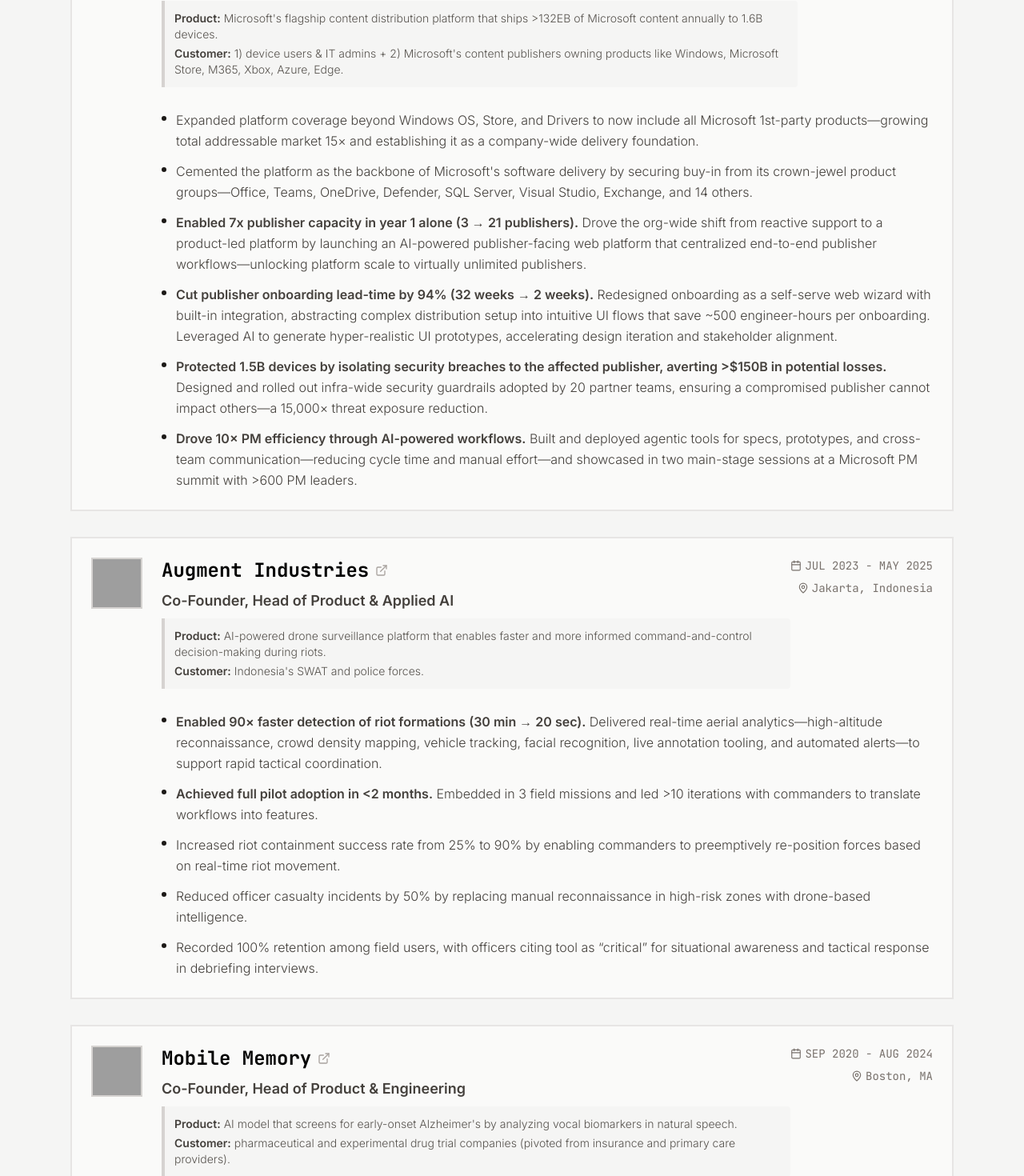
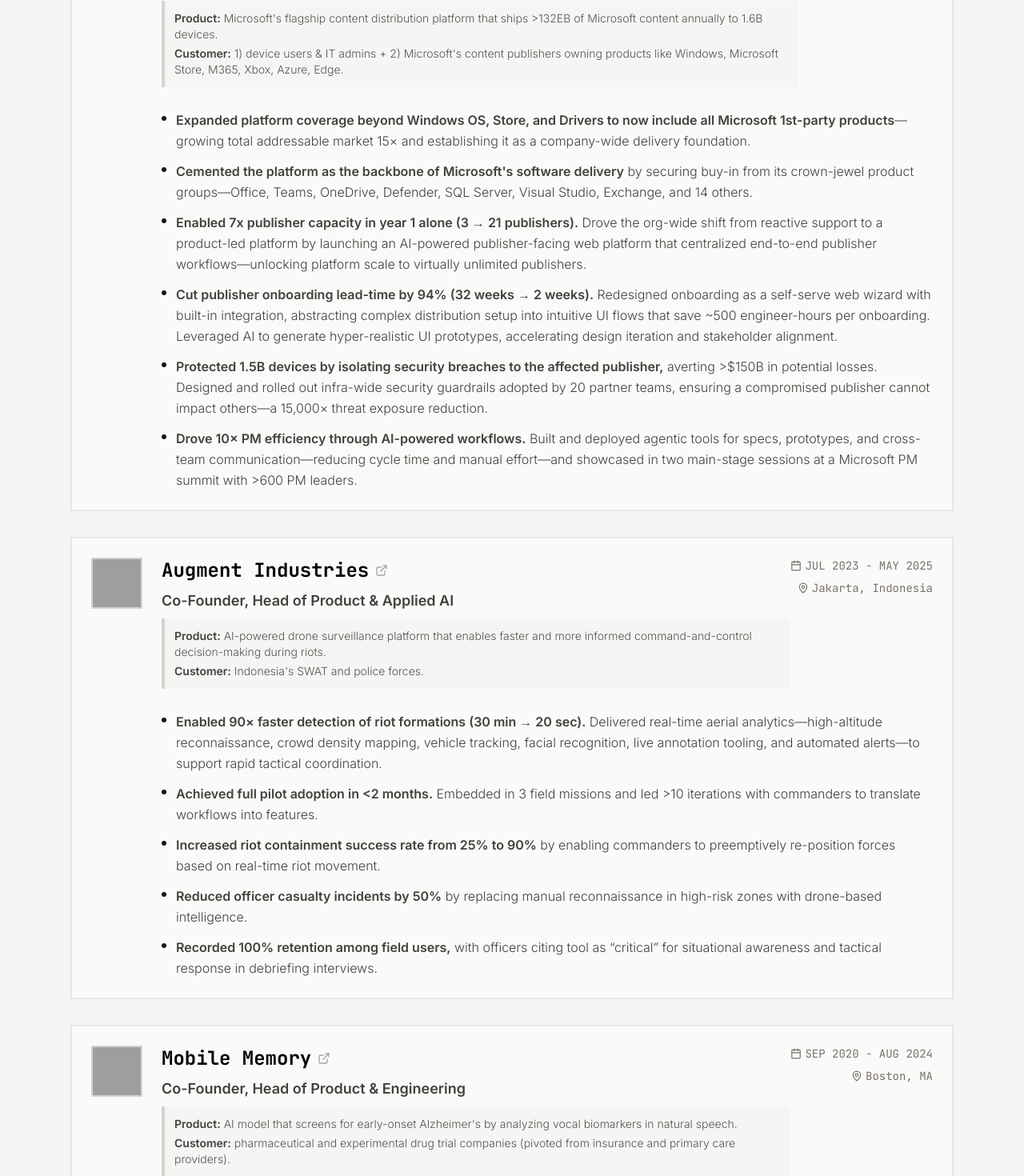
Before and after one commit to danielhariyanto/personal-website, a Next.js app: page / in a window 1280 px wide. Shown: the part 3460-4930 px from the top of the page at 80% size. Built offline with nearby package versions, Linux system fonts and the light colour scheme; grey boxes are pictures that could not be loaded.

Commit message:
oct 11 updates

```diff
--- a/components/experience.tsx
+++ b/components/experience.tsx
@@ -16,12 +16,12 @@
     customer:
       "1) device users & IT admins + 2) Microsoft's content publishers owning products like Windows, Microsoft Store, M365, Xbox, Azure, Edge.",
     highlights: [
-      "Expanded platform coverage beyond Windows OS, Store, and Drivers to now include all Microsoft 1st-party products—growing total addressable market 15× and establishing it as a company-wide delivery foundation.",
-      "Cemented the platform as the backbone of Microsoft's software delivery by securing buy-in from its crown-jewel product groups—Office, Teams, OneDrive, Defender, SQL Server, Visual Studio, Exchange, and 14 others.",
-      "Enabled 7x publisher capacity in year 1 alone (3 → 21 publishers). Drove the org-wide shift from reactive support to a product-led platform by launching an AI-powered publisher-facing web platform that centralized end-to-end publisher workflows—unlocking platform scale to virtually unlimited publishers.",
-      "Cut publisher onboarding lead-time by 94% (32 weeks → 2 weeks). Redesigned onboarding as a self-serve web wizard with built-in integration, abstracting complex distribution setup into intuitive UI flows that save ~500 engineer-hours per onboarding. Leveraged AI to generate hyper-realistic UI prototypes, accelerating design iteration and stakeholder alignment.",
-      "Protected 1.5B devices by isolating security breaches to the affected publisher, averting >$150B in potential losses. Designed and rolled out infra-wide security guardrails adopted by 20 partner teams, ensuring a compromised publisher cannot impact others—a 15,000× threat exposure reduction.",
-      "Drove 10× PM efficiency through AI-powered workflows. Built and deployed agentic tools for specs, prototypes, and cross-team communication—reducing cycle time and manual effort—and showcased in two main-stage sessions at a Microsoft PM summit with >600 PM leaders.",
+      "**Expanded platform coverage beyond Windows OS, Store, and Drivers to now include all Microsoft 1st-party products**—growing total addressable market 15× and establishing it as a company-wide delivery foundation.",
+      "**Cemented the platform as the backbone of Microsoft's software delivery** by securing buy-in from its crown-jewel product groups—Office, Teams, OneDrive, Defender, SQL Server, Visual Studio, Exchange, and 14 others.",
+      "**Enabled 7x publisher capacity in year 1 alone (3 → 21 publishers).** Drove the org-wide shift from reactive support to a product-led platform by launching an AI-powered publisher-facing web platform that centralized end-to-end publisher workflows—unlocking platform scale to virtually unlimited publishers.",
+      "**Cut publisher onboarding lead-time by 94% (32 weeks → 2 weeks).** Redesigned onboarding as a self-serve web wizard with built-in integration, abstracting complex distribution setup into intuitive UI flows that save ~500 engineer-hours per onboarding. Leveraged AI to generate hyper-realistic UI prototypes, accelerating design iteration and stakeholder alignment.",
+      "**Protected 1.5B devices by isolating security breaches to the affected publisher,** averting >$150B in potential losses. Designed and rolled out infra-wide security guardrails adopted by 20 partner teams, ensuring a compromised publisher cannot impact others—a 15,000× threat exposure reduction.",
+      "**Drove 10× PM efficiency through AI-powered workflows.** Built and deployed agentic tools for specs, prototypes, and cross-team communication—reducing cycle time and manual effort—and showcased in two main-stage sessions at a Microsoft PM summit with >600 PM leaders.",
     ],
   },
   {
@@ -35,11 +35,11 @@
       "AI-powered drone surveillance platform that enables faster and more informed command-and-control decision-making during riots.",
     customer: "Indonesia's SWAT and police forces.",
     highlights: [
-      "Enabled 90× faster detection of riot formations (30 min → 20 sec). Delivered real-time aerial analytics—high-altitude reconnaissance, crowd density mapping, vehicle tracking, facial recognition, live annotation tooling, and automated alerts—to support rapid tactical coordination.",
-      "Achieved full pilot adoption in <2 months. Embedded in 3 field missions and led >10 iterations with commanders to translate workflows into features.",
-      "Increased riot containment success rate from 25% to 90% by enabling commanders to preemptively re-position forces based on real-time riot movement.",
-      "Reduced officer casualty incidents by 50% by replacing manual reconnaissance in high-risk zones with drone-based intelligence.",
-      "Recorded 100% retention among field users, with officers citing tool as “critical” for situational awareness and tactical response in debriefing interviews.",
+      "**Enabled 90× faster detection of riot formations (30 min → 20 sec).** Delivered real-time aerial analytics—high-altitude reconnaissance, crowd density mapping, vehicle tracking, facial recognition, live annotation tooling, and automated alerts—to support rapid tactical coordination.",
+      "**Achieved full pilot adoption in <2 months.** Embedded in 3 field missions and led >10 iterations with commanders to translate workflows into features.",
+      "**Increased riot containment success rate from 25% to 90%** by enabling commanders to preemptively re-position forces based on real-time riot movement.",
+      "**Reduced officer casualty incidents by 50%** by replacing manual reconnaissance in high-risk zones with drone-based intelligence.",
+      "**Recorded 100% retention among field users,** with officers citing tool as “critical” for situational awareness and tactical response in debriefing interviews.",
     ],
   },
   {
@@ -53,9 +53,9 @@
     customer:
       "pharmaceutical and experimental drug trial companies (pivoted from insurance and primary care providers).",
     highlights: [
-      "Achieved 87% detection accuracy for early-onset Alzheimer's using voice alone. Built cloud pipeline and trained ML models on real patient speech from DementiaBank to screen for cognitive decline.",
-      "Secured 6-figure non-dilutive funding and 8 top awards. Awards include 1st at Babson $100K Pitch Competition, 1st at Brandeis SPARKTank, 2nd at AI@MIT, Harvard Capital Partners Fund Winner, Harvard iLab Spark Grant, Dove InstaGrants Winner (1 of 3), Rothberg Catalyzer, and Harvard CBE Venture.",
-      "Undergoing clinical validation in the Swedish BioFINDER study, one of the advanced programs on early Alzheimer's detection. Positioned product for FDA De Novo pathway with top-tier neuroscience partnerships like Carney Institute for Brain Sciences and Butler Hospital.",
+      "**Achieved 87% detection accuracy for early-onset Alzheimer's using voice alone.** Built cloud pipeline and trained ML models on real patient speech from DementiaBank to screen for cognitive decline.",
+      "**Secured 6-figure non-dilutive funding and 8 top awards.** Awards include 1st at Babson $100K Pitch Competition, 1st at Brandeis SPARKTank, 2nd at AI@MIT, Harvard Capital Partners Fund Winner, Harvard iLab Spark Grant, Dove InstaGrants Winner (1 of 3), Rothberg Catalyzer, and Harvard CBE Venture.",
+      "**Undergoing clinical validation in the Swedish BioFINDER study,** one of the advanced programs on early Alzheimer's detection. Positioned product for FDA De Novo pathway with top-tier neuroscience partnerships like Carney Institute for Brain Sciences and Butler Hospital.",
       "Stepped away due to elongated clinical timelines and slow go-to-market momentum, but still rooting for the team and firmly believing in the tech's impact.",
     ],
   },
@@ -355,30 +355,45 @@
                     /* Regular Highlights */
                     <div className="space-y-3">
                       {exp.highlights?.map((highlight, highlightIndex) => {
-                        // Bold first sentence for specific companies
-                        const shouldBoldFirstSentence =
-                          (exp.company === "Microsoft" && exp.role === "Product Manager") ||
-                          exp.company === "Augment Industries" ||
-                          exp.company === "Mobile Memory"
+                        // Function to parse and render text with custom bold markers
+                        const renderHighlightWithBold = (text: string) => {
+                          // Check if text contains bold markers **text**
+                          if (text.includes('**')) {
+                            const parts = text.split(/(\*\*[^*]+\*\*)/g)
+                            return parts.map((part, partIndex) => {
+                              if (part.startsWith('**') && part.endsWith('**')) {
+                                // Remove the ** markers and make bold
+                                const boldText = part.slice(2, -2)
+                                return (
+                                  <span key={partIndex} className="font-semibold">
+                                    {boldText}
+                                  </span>
+                                )
+                              }
+                              return part
+                            })
+                          }
 
-                        if (shouldBoldFirstSentence) {
-                          const firstSentenceEnd = highlight.indexOf(". ")
-                          if (firstSentenceEnd !== -1) {
-                            const firstSentence = highlight.substring(0, firstSentenceEnd + 1)
-                            const restOfText = highlight.substring(firstSentenceEnd + 2)
+                          // Fallback to old logic for backward compatibility
+                          const shouldBoldFirstSentence =
+                            (exp.company === "Microsoft" && exp.role === "Product Manager") ||
+                            exp.company === "Augment Industries" ||
+                            exp.company === "Mobile Memory"
 
-                            return (
-                              <div
-                                key={highlightIndex}
-                                className="flex items-start gap-3 text-stone-700 hover:text-stone-900 transition-colors"
-                              >
-                                <div className="w-1.5 h-1.5 bg-stone-900 rounded-full mt-2 flex-shrink-0" />
-                                <p className="leading-relaxed font-light">
+                          if (shouldBoldFirstSentence) {
+                            const firstSentenceEnd = text.indexOf(". ")
+                            if (firstSentenceEnd !== -1) {
+                              const firstSentence = text.substring(0, firstSentenceEnd + 1)
+                              const restOfText = text.substring(firstSentenceEnd + 2)
+                              return (
+                                <>
                                   <span className="font-semibold">{firstSentence}</span> {restOfText}
-                                </p>
-                              </div>
-                            )
+                                </>
+                              )
+                            }
                           }
+
+                          return text
                         }
 
                         return (
@@ -387,7 +402,9 @@
                             className="flex items-start gap-3 text-stone-700 hover:text-stone-900 transition-colors"
                           >
                             <div className="w-1.5 h-1.5 bg-stone-900 rounded-full mt-2 flex-shrink-0" />
-                            <p className="leading-relaxed font-light">{highlight}</p>
+                            <p className="leading-relaxed font-light">
+                              {renderHighlightWithBold(highlight)}
+                            </p>
                           </div>
                         )
                       })}
```
Also changed, not shown: 1 other file (tests, documents, lock files or other folders).
